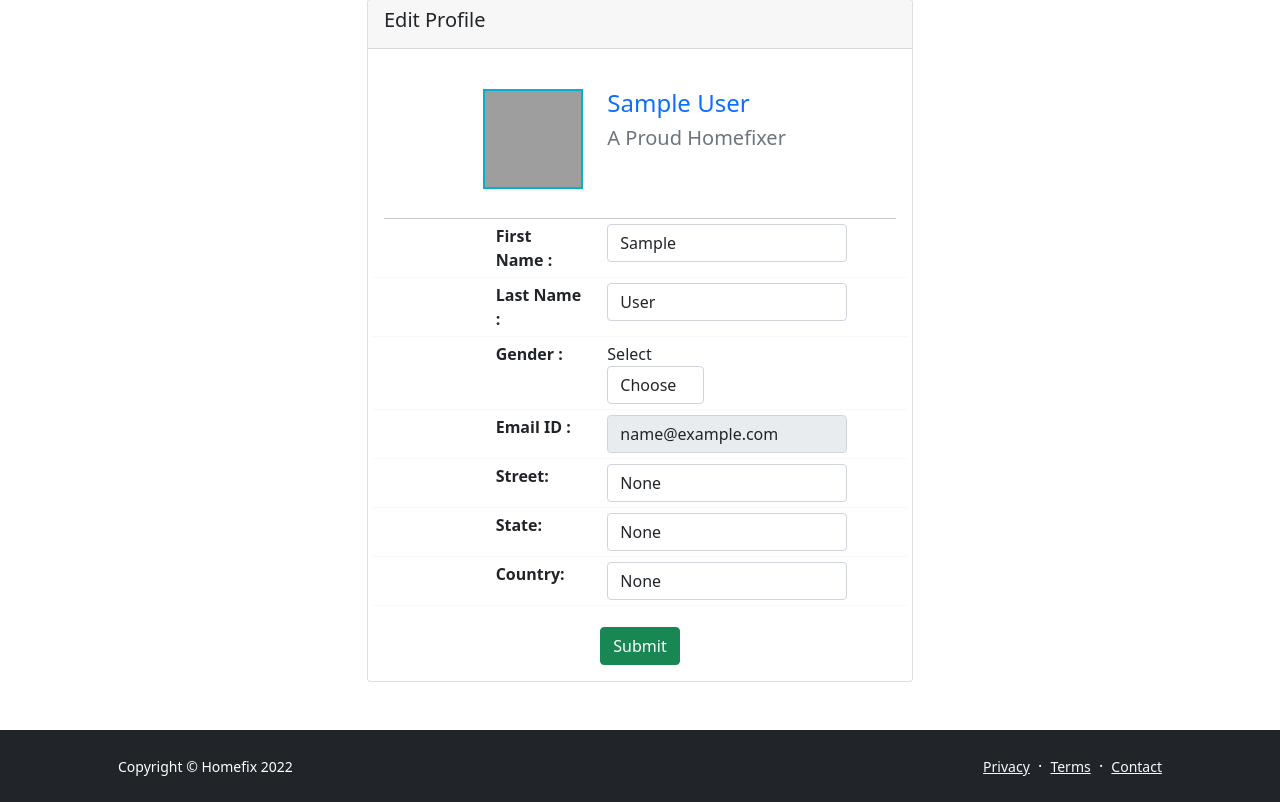
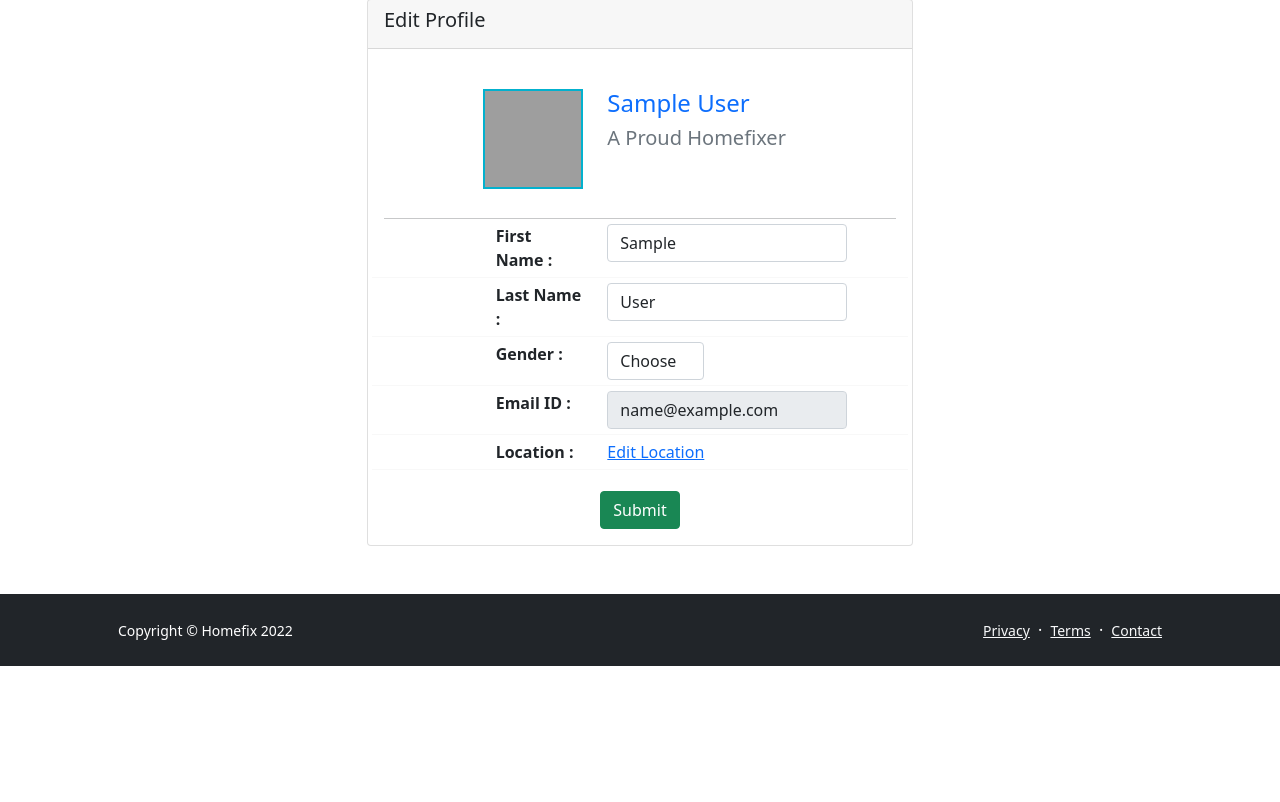
Before and after one commit to gcivil-nyu-org/S2022-Team-4-repo, a Django app: page /user_center/profile_editor/ in a window 1280 px wide. Shown: the part 201-1003 px from the top of the page. After the commit the page ends 867 px from the top, so only its background shows below. Run offline with Django 4.2, Linux system fonts and the light colour scheme; the visitor is signed in with stand-in values (Sample User, id 1); data comes from the database, SQL or seed files in the repository; some libraries are stand-ins or nearby versions; grey boxes are pictures that could not be loaded.

Commit message:
Implement Edit Profile logic

```diff
--- a/home_fix/user_center/templates/user_center/profile_editor.html
+++ b/home_fix/user_center/templates/user_center/profile_editor.html
@@ -105,22 +105,21 @@
                                             </div>
                                         </div>
                                         <div class="col form-group">
-                                            <label for="gender" class="col-lg-5 control-label">Select</label>
                                             <div class="col-lg-4">
                                                 <select name="gender" id="gender" class="form-control" required>
-                                                    {% if user.gender == 'male' %}
-                                                        <option value="male" selected>Male</option>
-                                                        <option value="female">Female</option>
-                                                        <option value="other">Other</option>
-                                                    {% elif user.gender == 'female' %}
-                                                        <option value="female" selected>Female</option>
-                                                        <option value="male">Male</option>
-                                                        <option value="other">Other</option>
+                                                    {% if user.gender == 'Male' %}
+                                                        <option value="Male" selected>Male</option>
+                                                        <option value="Female">Female</option>
+                                                        <option value="Other">Other</option>
+                                                    {% elif user.gender == 'Female' %}
+                                                        <option value="Female" selected>Female</option>
+                                                        <option value="Male">Male</option>
+                                                        <option value="Other">Other</option>
                                                     {% else %}
                                                         <option value="" selected disabled hidden>Choose</option>
-                                                        <option value="male">Male</option>
-                                                        <option value="female">Female</option>
-                                                        <option value="other">Other</option>
+                                                        <option value="Male">Male</option>
+                                                        <option value="Female">Female</option>
+                                                        <option value="Other">Other</option>
                                                     {% endif %}
                                                 </select>
                                             </div>
@@ -145,56 +144,73 @@
                                         <div class="bot-border"></div>
                                     </div>
 
+{#                                    <div class="row">#}
+{#                                        <div class="col-sm-5">#}
+{#                                            <div class="row">#}
+{#                                                <div class="col"></div>#}
+{#                                                <div class="col title fw-bold">Street:</div>#}
+{#                                            </div>#}
+{#                                        </div>#}
+{#                                        <div class="col form-group">#}
+{#                                            <input type="text" name="street" value="{{ user.street }}"#}
+{#                                                   id="search_location" class="form-control" style="width:15em"#}
+{#                                                   maxlength="128" id="id_street" disabled>#}
+{#                                        </div>#}
+{#                                        <div class="clearfix"></div>#}
+{#                                        <div class="bot-border"></div>#}
+{#                                    </div>#}
+{##}
+{#                                    <div class="row">#}
+{#                                        <div class="col-sm-5">#}
+{#                                            <div class="row">#}
+{#                                                <div class="col"></div>#}
+{#                                                <div class="col title fw-bold">State:</div>#}
+{#                                            </div>#}
+{#                                        </div>#}
+{#                                        <div class="col form-group">#}
+{#                                            <input type="text" name="street" value="{{ user.state }}"#}
+{#                                                   id="search_location" class="form-control" style="width:15em"#}
+{#                                                   maxlength="128" id="id_street" disabled>#}
+{#                                        </div>#}
+{#                                        <div class="clearfix"></div>#}
+{#                                        <div class="bot-border"></div>#}
+{#                                    </div>#}
+{##}
+{#                                    <div class="row">#}
+{#                                        <div class="col-sm-5">#}
+{#                                            <div class="row">#}
+{#                                                <div class="col"></div>#}
+{#                                                <div class="col title fw-bold">Country:</div>#}
+{#                                            </div>#}
+{#                                        </div>#}
+{#                                        <div class="col form-group">#}
+{#                                            <input type="text" name="street" value="{{ user.country }}"#}
+{#                                                   id="search_location" class="form-control" style="width:15em"#}
+{#                                                   maxlength="128" id="id_street" disabled>#}
+{#                                        </div>#}
+{#                                        <div class="clearfix"></div>#}
+{#                                        <div class="bot-border"></div>#}
+{#                                    </div>#}
+
                                     <div class="row">
                                         <div class="col-sm-5">
                                             <div class="row">
                                                 <div class="col"></div>
-                                                <div class="col title fw-bold">Street:</div>
+                                                <div class="col title fw-bold">Location :</div>
                                             </div>
                                         </div>
                                         <div class="col form-group">
-                                            <input type="text" name="street" value="{{ user.street }}"
-                                                   id="search_location" class="form-control" style="width:15em"
-                                                   maxlength="128" id="id_street">
+                                            <a href="{% url 'user_center:edit_location' %}" class="link-primary">Edit
+                                                Location</a>
                                         </div>
                                         <div class="clearfix"></div>
                                         <div class="bot-border"></div>
                                     </div>
 
-                                    <div class="row">
-                                        <div class="col-sm-5">
-                                            <div class="row">
-                                                <div class="col"></div>
-                                                <div class="col title fw-bold">State:</div>
-                                            </div>
-                                        </div>
-                                        <div class="col form-group">
-                                            <input type="text" name="street" value="{{ user.state }}"
-                                                   id="search_location" class="form-control" style="width:15em"
-                                                   maxlength="128" id="id_street">
-                                        </div>
-                                        <div class="clearfix"></div>
-                                        <div class="bot-border"></div>
-                                    </div>
-
-                                    <div class="row">
-                                        <div class="col-sm-5">
-                                            <div class="row">
-                                                <div class="col"></div>
-                                                <div class="col title fw-bold">Country:</div>
-                                            </div>
-                                        </div>
-                                        <div class="col form-group">
-                                            <input type="text" name="street" value="{{ user.country }}"
-                                                   id="search_location" class="form-control" style="width:15em"
-                                                   maxlength="128" id="id_street">
-                                        </div>
-                                        <div class="clearfix"></div>
-                                        <div class="bot-border"></div>
-                                    </div>
                                     <div class="col justify-content-center align-self-center text-center mt-3 form-group">
-                                        <a class="btn btn-success" href=""
-                                           role="button" type="submit">Submit</a>
+                                        <button class="btn btn-success"
+                                                role="button" type="submit">Submit
+                                        </button>
                                     </div>
                                 </div>
                             </div>
--- a/home_fix/user_center/urls.py
+++ b/home_fix/user_center/urls.py
@@ -11,6 +11,7 @@ urlpatterns = [
     path("notifications/", views.notification_view, name="notifications"),
     path("read_notification/", views.read_notification_view, name="read_notifications"),
     path("profile_editor/", views.profile_editor_view, name="profile_editor"),
+    path("edit_location/", views.edit_location, name="edit_location"),
     path(
         "request_finish_view/<int:order_id>",
         views.request_finish_view,
--- a/home_fix/user_center/views.py
+++ b/home_fix/user_center/views.py
@@ -4,7 +4,7 @@ from django.shortcuts import render, redirect
 from service.models import Order, Services
 from user_center.models import Transaction
 from user_center.query import provide_list_query
-from users.forms import CustomUserChangeForm
+from users.forms import CustomUserChangeForm, LocationForm
 from users.models import CustomUser
 from django.db import connection
 from django.db.models import Q
@@ -41,6 +41,27 @@ def profile_editor_view(request):
             )
     else:
         return redirect("basic:index")
+
+
+def edit_location(request):
+    if request.method == "POST":
+        if request.user.is_authenticated:
+            form = LocationForm(request.POST, instance=request.user)
+            if form.is_valid():
+                user = form.save(commit=False)
+                user.save()
+                return redirect("user_center:profile")
+            else:
+                # add alert in future
+                return render(request, "users/edit_location.html")
+        #   illegal request. this user should not visit this page
+        else:
+            # logout(request)
+            return redirect("basic:index")
+    else:
+        # re = request
+        # if request.user.id == int(form.data.get("id")) and request.user.is_authenticated:
+        return render(request, "user_center/edit_location.html")
 
 
 def request_view(request):
--- a/home_fix/users/views.py
+++ b/home_fix/users/views.py
@@ -109,7 +109,7 @@ def set_location(request, user_id):
                 return render(request, "users/set_location.html", context)
         #   illegal request. this user should not visit this page
         else:
-            logout(request)
+            # logout(request)
             return redirect("basic:index")
     else:
         # re = request
```
Also changed, not shown: home_fix/user_center/templates/user_center/edit_location.html (added, +93 -0 lines), home_fix/user_center/templates/user_center/profile.html (+25 -14 lines), home_fix/users/forms.py (+23 -6 lines). Lines whose indentation alone changed are shown as unchanged.
